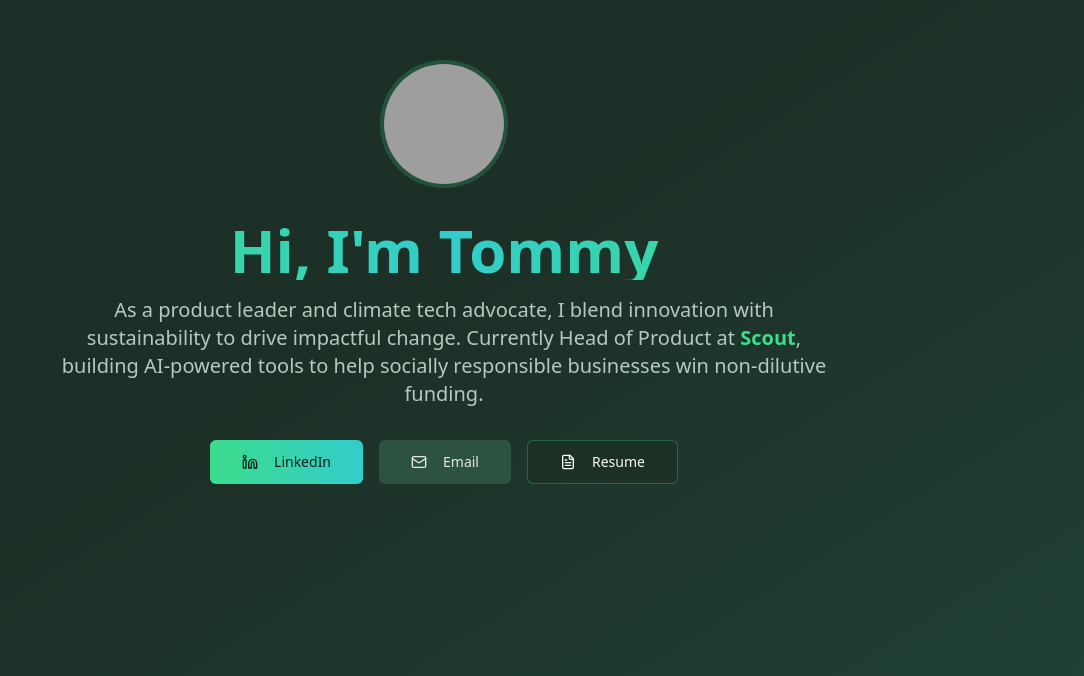
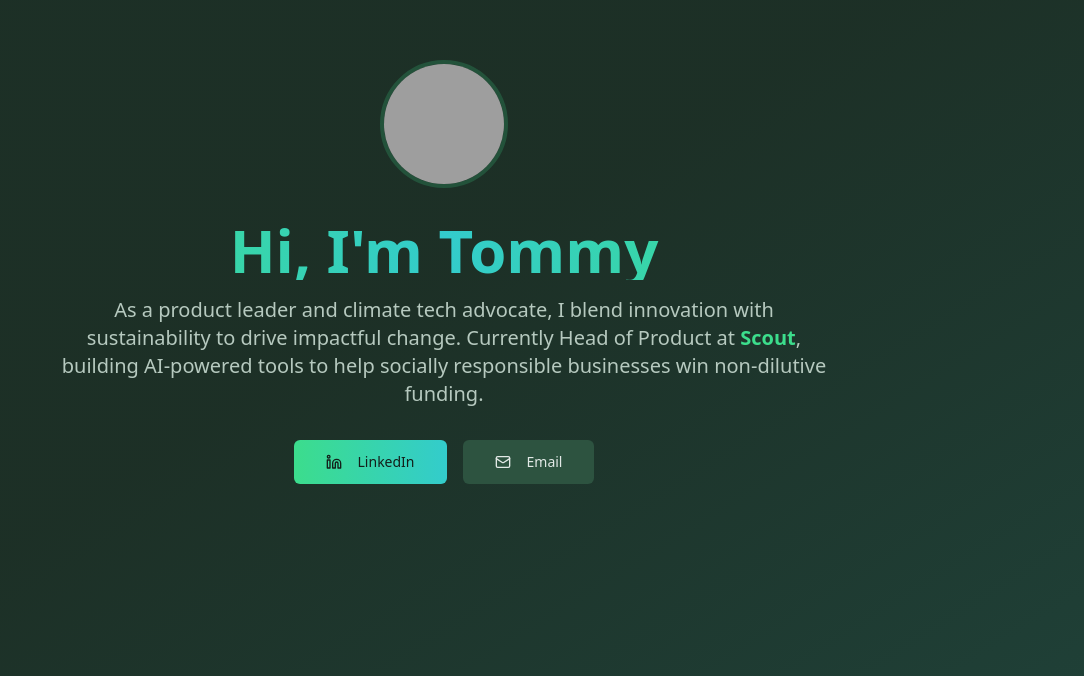
Before and after one commit to tlisiak/about-tom-ai, a React (Vite) app: page / in a window 1280 px wide. Shown: the part 124-800 px from the top of the page, without its empty margins (196-1280 px from the left). Built offline with nearby package versions, Linux system fonts and the light colour scheme; grey boxes are pictures that could not be loaded.

Commit message:
Visual edit in Lovable
Edited UI in Lovable

```diff
--- a/src/components/HeroSection.tsx
+++ b/src/components/HeroSection.tsx
@@ -46,10 +46,7 @@ const HeroSection = () => {
           </Button>
 
           <Button variant="outline" size="lg" className="border-primary/30 hover:border-primary hover:bg-primary/10 transition-all duration-300 hover:scale-105" asChild>
-            <a href="https://drive.google.com/file/d/14tgxD68kkcr2-Rbtw_wSxuR_7OR28OTV/view?usp=share_link" target="_blank" rel="noopener noreferrer">
-              <FileText className="w-5 h-5 mr-2" />
-              Resume
-            </a>
+
           </Button>
         </div>
 
```
